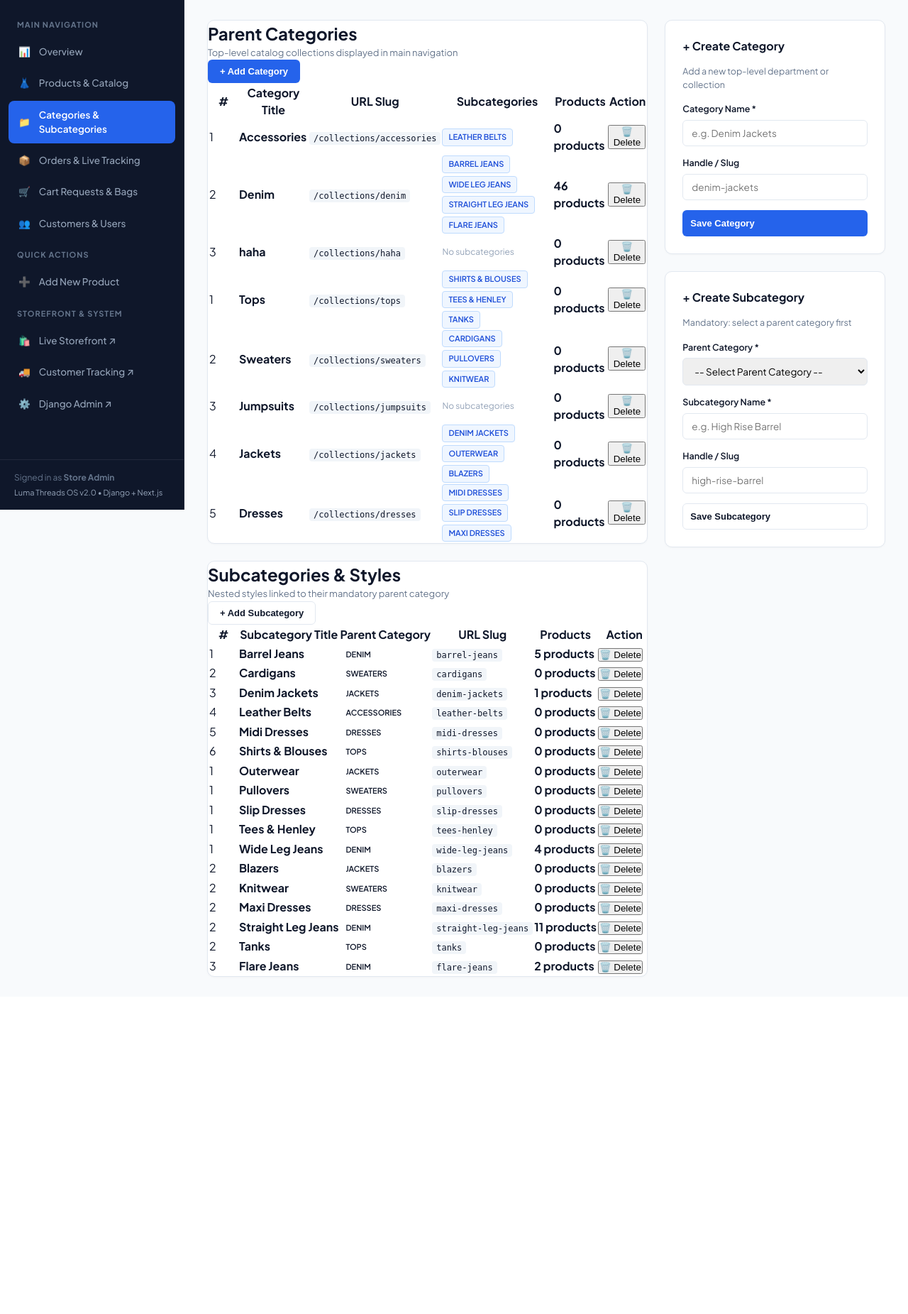
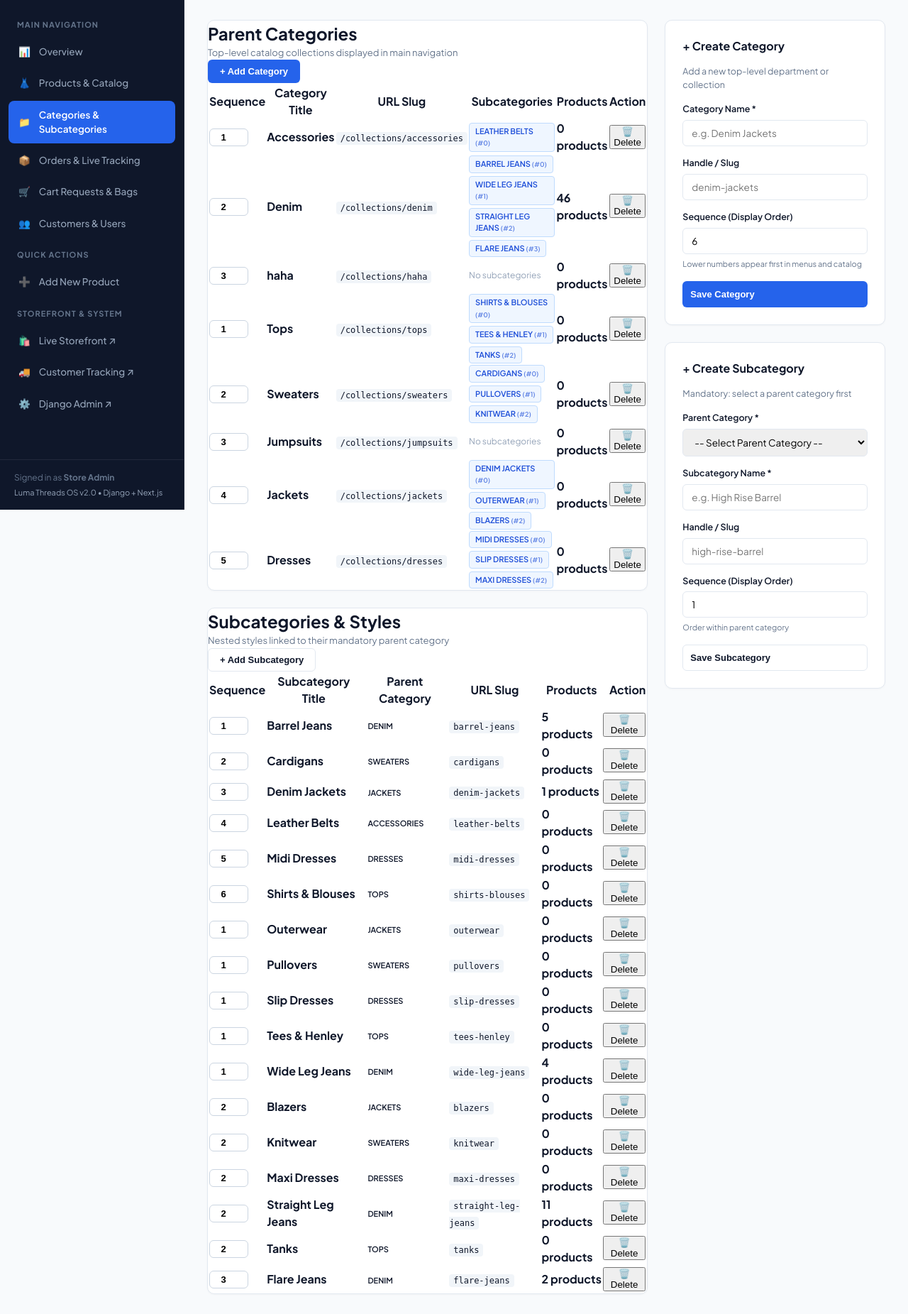
Before and after one commit to prabinKh/LUMA-THREADS, a Django app: page /dashboard/categories/ in a window 1280 px wide. Shown: the part 82-1933 px from the top of the page at 71% size. Before the commit the page ends 1458 px from the top, so only its background shows below. Run offline with Django 5.2, Linux system fonts and the light colour scheme; data comes from the database, SQL or seed files in the repository.

Commit message:
feat(categories): manage sequence and display order in category creation and reorder API

```diff
--- a/backend/lumathreads/urls.py
+++ b/backend/lumathreads/urls.py
@@ -19,6 +19,7 @@ from products.dashboard_views import (
     api_product_create,
     api_product_detail,
     api_add_category,
+    api_update_category_order,
     api_delete_category,
     api_delete_subcategory,
     api_order_detail,
@@ -67,6 +68,7 @@ urlpatterns = [
     path("dashboard/api/products/create/", api_product_create, name="dashboard-product-create"),
     path("dashboard/api/products/<str:handle_or_id>/", api_product_detail, name="dashboard-product-detail"),
     path("dashboard/api/categories/add/", api_add_category, name="dashboard-add-category"),
+    path("dashboard/api/categories/reorder/", api_update_category_order, name="dashboard-reorder-category"),
     path("dashboard/api/categories/<int:category_id>/delete/", api_delete_category, name="dashboard-delete-category"),
     path("dashboard/api/subcategories/<int:subcategory_id>/delete/", api_delete_subcategory, name="dashboard-delete-subcategory"),
     path("dashboard/api/orders/<int:order_id>/", api_order_detail, name="dashboard-order-detail"),
--- a/backend/templates/dashboard/categories.html
+++ b/backend/templates/dashboard/categories.html
@@ -31,7 +31,7 @@
           <table class="data-table">
             <thead>
               <tr>
-                <th style="width: 40px;">#</th>
+                <th style="width: 70px;">Sequence</th>
                 <th>Category Title</th>
                 <th>URL Slug</th>
                 <th>Subcategories</th>
@@ -42,7 +42,14 @@
             <tbody>
               {% for cat in categories %}
               <tr>
-                <td>{{ cat.order|default:forloop.counter }}</td>
+                <td>
+                  <input type="number"
+                         value="{{ cat.order|default:forloop.counter }}"
+                         min="0"
+                         style="width: 55px; padding: 4px 6px; border: 1px solid #cbd5e1; border-radius: 6px; text-align: center; font-weight: 700; font-size: 13px;"
+                         onchange="updateCategoryOrder('category', {{ cat.id }}, this.value)"
+                         title="Change display sequence order">
+                </td>
                 <td>
                   <strong>{{ cat.title }}</strong>
                 </td>
@@ -52,7 +59,7 @@
                 <td>
                   <div style="display: flex; gap: 4px; flex-wrap: wrap;">
                     {% for sub in cat.subcategories.all %}
-                      <span class="badge" style="background: #eff6ff; color: #1d4ed8; border: 1px solid #bfdbfe; font-size: 11px;">{{ sub.title }}</span>
+                      <span class="badge" style="background: #eff6ff; color: #1d4ed8; border: 1px solid #bfdbfe; font-size: 11px;">{{ sub.title }} <small style="opacity: 0.7;">(#{{ sub.order }})</small></span>
                     {% empty %}
                       <span style="color: #94a3b8; font-size: 12px;">No subcategories</span>
                     {% endfor %}
@@ -89,7 +96,7 @@
           <table class="data-table">
             <thead>
               <tr>
-                <th style="width: 40px;">#</th>
+                <th style="width: 70px;">Sequence</th>
                 <th>Subcategory Title</th>
                 <th>Parent Category</th>
                 <th>URL Slug</th>
@@ -100,7 +107,14 @@
             <tbody>
               {% for sub in subcategories %}
               <tr>
-                <td>{{ sub.order|default:forloop.counter }}</td>
+                <td>
+                  <input type="number"
+                         value="{{ sub.order|default:forloop.counter }}"
+                         min="0"
+                         style="width: 55px; padding: 4px 6px; border: 1px solid #cbd5e1; border-radius: 6px; text-align: center; font-weight: 700; font-size: 13px;"
+                         onchange="updateCategoryOrder('subcategory', {{ sub.id }}, this.value)"
+                         title="Change display sequence order">
+                </td>
                 <td>
                   <strong>{{ sub.title }}</strong>
                 </td>
@@ -148,6 +162,12 @@
             <input type="text" id="quickCatHandle" class="form-input" placeholder="denim-jackets">
           </div>
 
+          <div class="form-group" style="margin-bottom: 14px;">
+            <label class="form-label">Sequence (Display Order)</label>
+            <input type="number" id="quickCatOrder" class="form-input" value="{{ next_cat_order }}" min="0" placeholder="1">
+            <span style="font-size: 11px; color: #64748b;">Lower numbers appear first in menus and catalog</span>
+          </div>
+
           <button type="submit" class="dash-btn dash-btn-accent" style="width: 100%; padding: 10px;">
             Save Category
           </button>
@@ -180,6 +200,12 @@
             <input type="text" id="quickSubHandle" class="form-input" placeholder="high-rise-barrel">
           </div>
 
+          <div class="form-group" style="margin-bottom: 14px;">
+            <label class="form-label">Sequence (Display Order)</label>
+            <input type="number" id="quickSubOrder" class="form-input" value="1" min="0" placeholder="1">
+            <span style="font-size: 11px; color: #64748b;">Order within parent category</span>
+          </div>
+
           <button type="submit" class="dash-btn dash-btn-outline" style="width: 100%; padding: 10px;">
             Save Subcategory
           </button>
@@ -209,16 +235,17 @@
     e.preventDefault();
     const title = document.getElementById('quickCatTitle').value.trim();
     const handle = document.getElementById('quickCatHandle').value.trim();
+    const order = document.getElementById('quickCatOrder').value.trim();
 
     try {
       const res = await fetch('/dashboard/api/categories/add/', {
         method: 'POST',
         headers: { 'Content-Type': 'application/json' },
-        body: JSON.stringify({ type: 'category', title, handle })
+        body: JSON.stringify({ type: 'category', title, handle, order })
       });
       const data = await res.json();
       if (res.ok && data.success) {
-        showToast('Category created successfully!');
+        showToast(`Category created successfully with sequence ${data.order}!`);
         setTimeout(() => { window.location.reload(); }, 600);
       } else {
         showToast(data.error || 'Failed to create category', true);
@@ -233,6 +260,7 @@
     const parentId = document.getElementById('quickSubParentCat').value;
     const title = document.getElementById('quickSubTitle').value.trim();
     const handle = document.getElementById('quickSubHandle').value.trim();
+    const order = document.getElementById('quickSubOrder').value.trim();
 
     if (!parentId) {
       showToast('Please select a parent category first', true);
@@ -243,17 +271,41 @@
       const res = await fetch('/dashboard/api/categories/add/', {
         method: 'POST',
         headers: { 'Content-Type': 'application/json' },
-        body: JSON.stringify({ type: 'subcategory', parent_id: parentId, title, handle })
+        body: JSON.stringify({ type: 'subcategory', parent_id: parentId, title, handle, order })
       });
       const data = await res.json();
       if (res.ok && data.success) {
-        showToast('Subcategory created successfully!');
+        showToast(`Subcategory created successfully with sequence ${data.order}!`);
         setTimeout(() => { window.location.reload(); }, 600);
       } else {
         showToast(data.error || 'Failed to create subcategory', true);
       }
     } catch {
       showToast('Network error while creating subcategory', true);
+    }
+  }
+
+  async function updateCategoryOrder(type, id, newOrder) {
+    const parsedOrder = parseInt(newOrder, 10);
+    if (isNaN(parsedOrder) || parsedOrder < 0) {
+      showToast('Please enter a valid sequence number (>= 0)', true);
+      return;
+    }
+
+    try {
+      const res = await fetch('/dashboard/api/categories/reorder/', {
+        method: 'POST',
+        headers: { 'Content-Type': 'application/json' },
+        body: JSON.stringify({ type, id, order: parsedOrder })
+      });
+      const data = await res.json();
+      if (res.ok && data.success) {
+        showToast(data.message || 'Sequence updated successfully!');
+      } else {
+        showToast(data.error || 'Failed to update sequence', true);
+      }
+    } catch {
+      showToast('Error saving sequence change', true);
     }
   }
 
```
Also changed, not shown: backend/products/dashboard_views.py (+65 -10 lines), backend/templates/dashboard/product_add.html (+20 -6 lines), backend/templates/dashboard/product_edit.html (+20 -6 lines).
